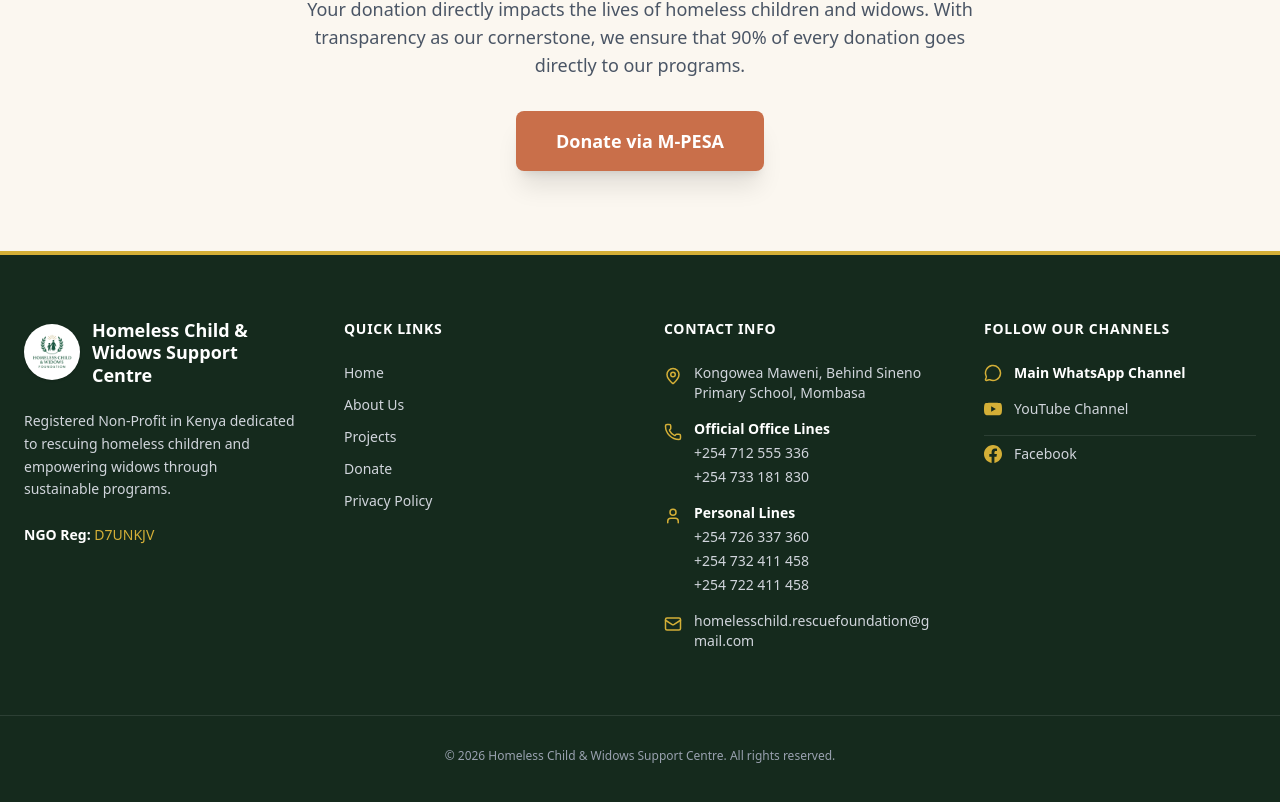
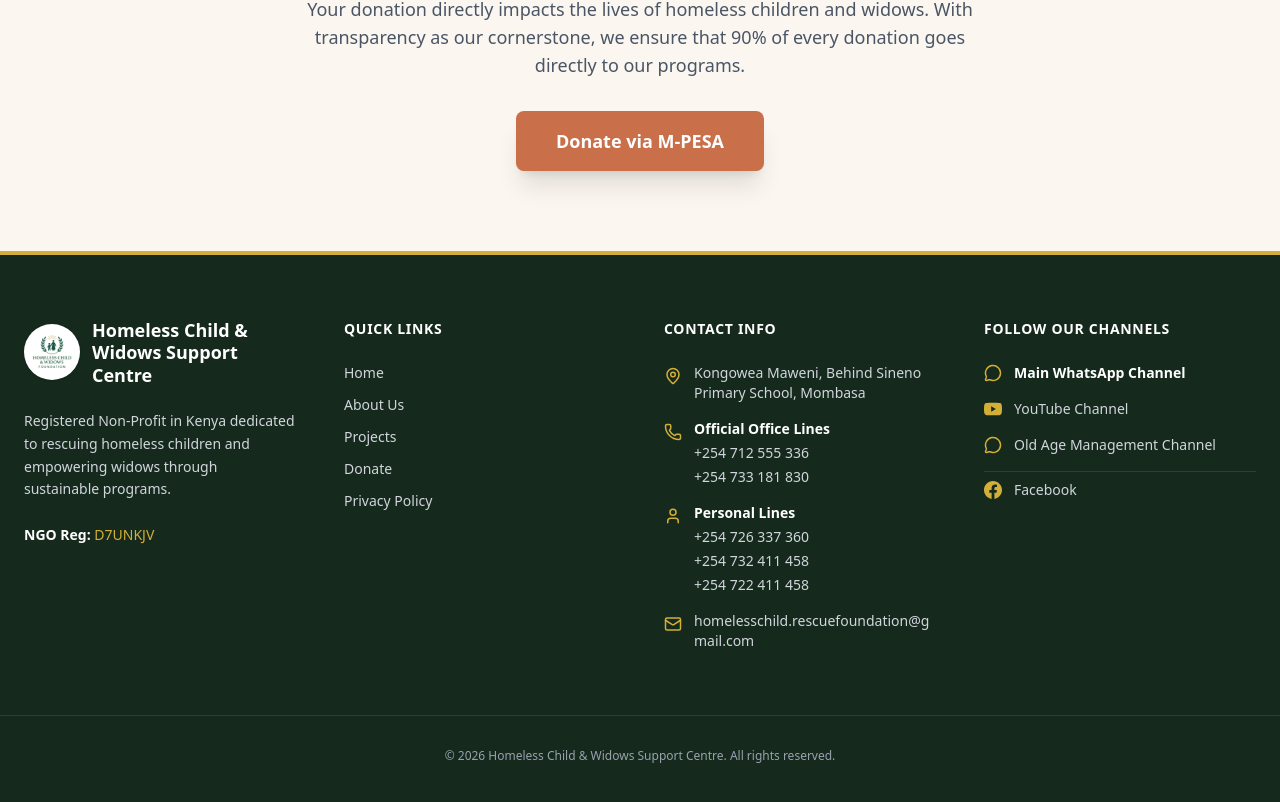
Before and after one commit to mataza022/homeless-foundation-next, a Next.js app: page / in a window 1280 px wide. Shown: the part 2929-3731 px from the top of the page. Built offline with nearby package versions, Linux system fonts and the light colour scheme.

Commit message:
style: updated main whatsapp channel and footer layout

```diff
--- a/components/Footer.tsx
+++ b/components/Footer.tsx
@@ -69,7 +69,8 @@
           <h4 className="text-white font-bold mb-6 uppercase tracking-wider text-sm">Follow Our Channels</h4>
           <ul className="space-y-4 text-sm">
             <li>
-              <a href="https://whatsapp.com/channel/0029Vb8Oho9ATRSeLI3E5Y2Y" target="_blank" className="hover:text-secondary transition flex items-center gap-3 font-semibold text-white">
+              {/* Updated to the new Main Channel */}
+              <a href="https://whatsapp.com/channel/0029VaFUnasBKfhsZXDEei3n" target="_blank" className="hover:text-secondary transition flex items-center gap-3 font-semibold text-white">
                 <MessageCircle size={18} className="text-secondary" /> Main WhatsApp Channel
               </a>
             </li>
@@ -79,6 +80,11 @@
                   <path d="M23.498 6.186a3.016 3.016 0 0 0-2.122-2.136C19.505 3.545 12 3.545 12 3.545s-7.505 0-9.377.505A3.017 3.017 0 0 0 .502 6.186C0 8.07 0 12 0 12s0 3.93.502 5.814a3.016 3.016 0 0 0 2.122 2.136c1.871.505 9.376.505 9.376.505s7.505 0 9.377-.505a3.015 3.015 0 0 0 2.122-2.136C24 15.93 24 12 24 12s0-3.93-.502-5.814zM9.545 15.568V8.432L15.818 12l-6.273 3.568z"/>
                 </svg>
                 YouTube Channel
+              </a>
+            </li>
+            <li>
+              <a href="https://whatsapp.com/channel/0029Vb8Oho9ATRSeLI3E5Y2Y" target="_blank" className="hover:text-secondary transition flex items-center gap-3">
+                <MessageCircle size={18} className="text-secondary" /> Old Age Management Channel
               </a>
             </li>
             <li>
```
